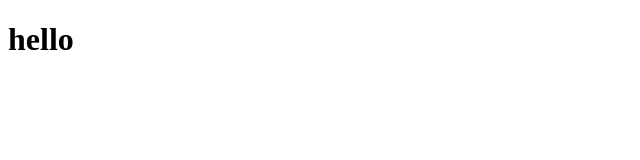
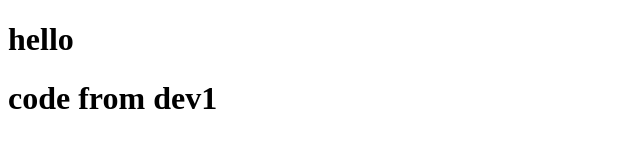
Before and after one commit to waiphyo-wp/GitLearn, a plain HTML site: page index.html in a window 1280 px wide. Shown: the whole page, without its empty margins (0-640 px from the left). Drawn offline with Linux system fonts and the light colour scheme.

Commit message:
add code from dev1 on f-one branch

```diff
--- a/index.html
+++ b/index.html
@@ -7,5 +7,6 @@
 </head>
 <body>
     <h1>hello</h1>
+    <h1>code from dev1</h1>
 </body>
 </html>
```
